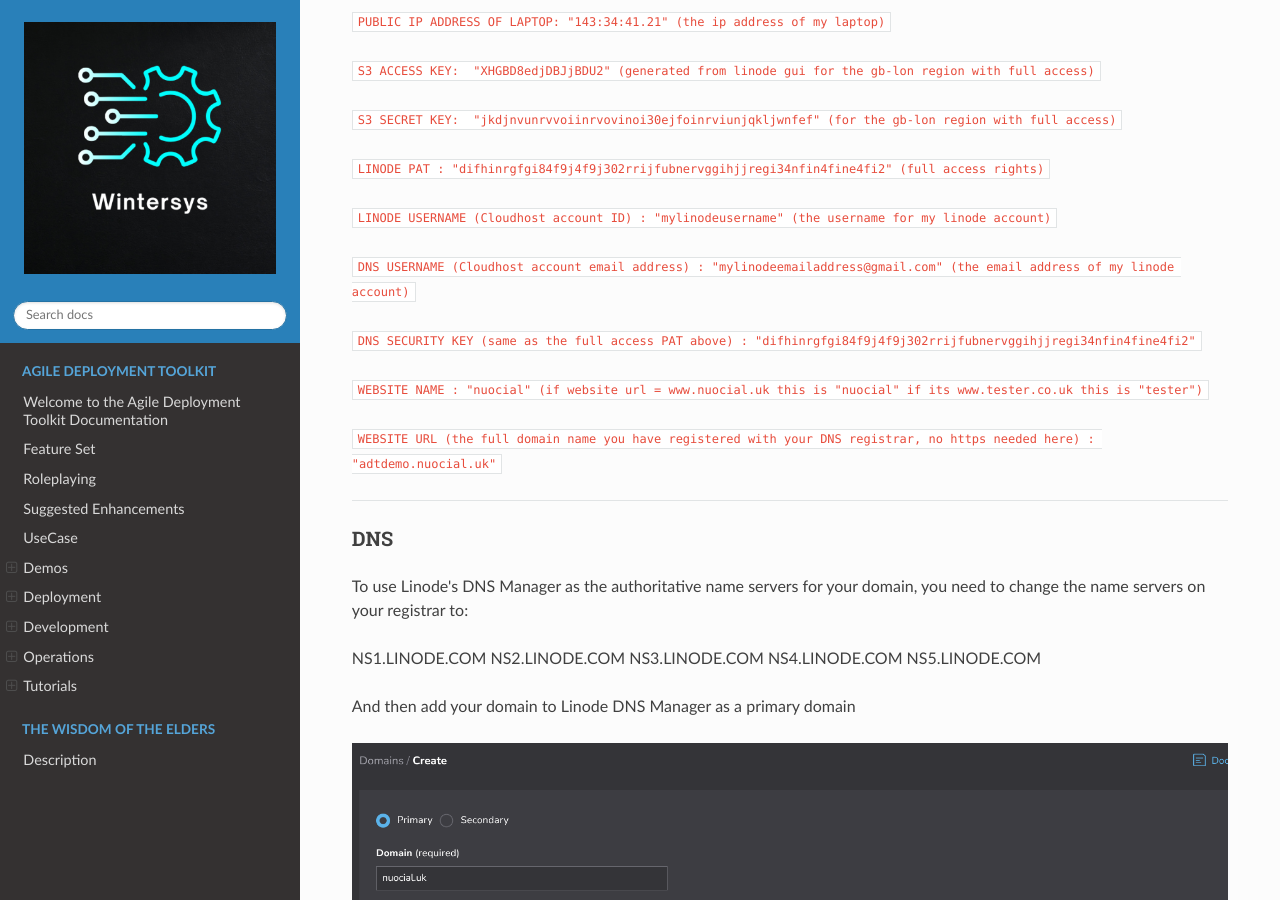
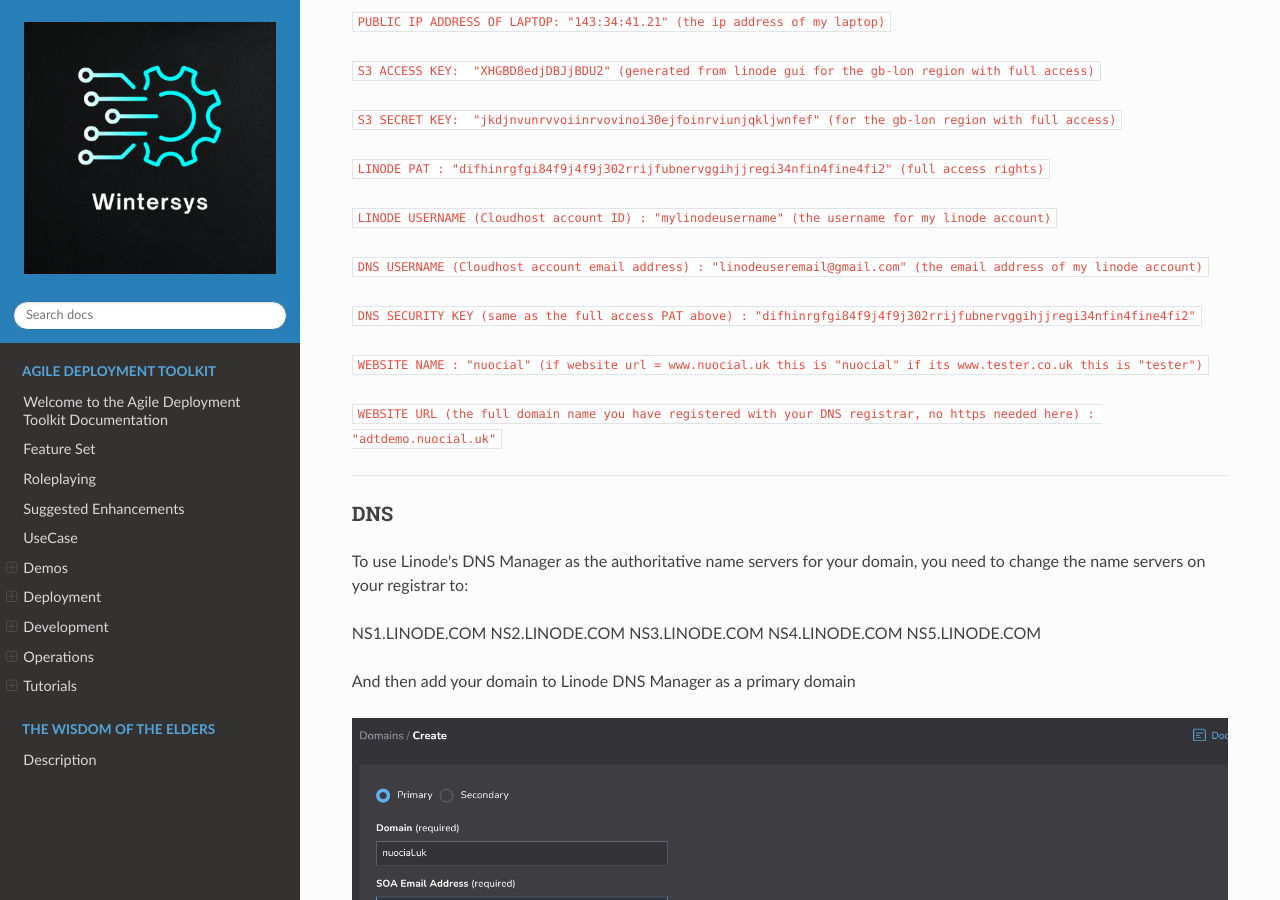
Before and after one commit to wintersys-dev/adt-documentation, an MkDocs documentation site: the page built from docs/Agile Deployment Toolkit/Demos/QuickStartDemosPrepExpertLevel.md, in a window 1280 px wide and 900 px high, scrolled down 1586 px. Built offline with MkDocs 1.6.1, drawn with Linux system fonts in a browser that asks for light colours; nearby versions of some CDN libraries.

Commit message:
Update QuickStartDemosPrepExpertLevel.md

`````diff
--- a/docs/Agile Deployment Toolkit/Demos/QuickStartDemosPrepExpertLevel.md
+++ b/docs/Agile Deployment Toolkit/Demos/QuickStartDemosPrepExpertLevel.md
@@ -62,7 +62,7 @@ Once you have collated all this information your **~/adt-credentials.txt** the c
 
 ````LINODE USERNAME (Cloudhost account ID) : "mylinodeusername" (the username for my linode account)````
 
-````DNS USERNAME (Cloudhost account email address) : "mylinodeemailaddress@gmail.com" (the email address of my linode account)````
+````DNS USERNAME (Cloudhost account email address) : "linodeuseremail@gmail.com" (the email address of my linode account)````
 
 ````DNS SECURITY KEY (same as the full access PAT above) : "difhinrgfgi84f9j4f9j302rrijfubnervggihjjregi34nfin4fine4fi2"````
 
`````
